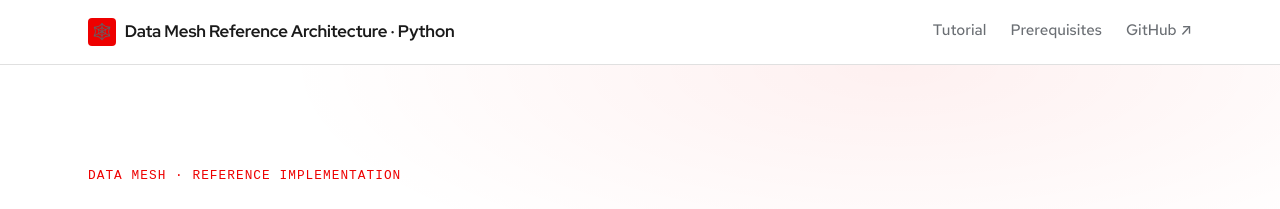
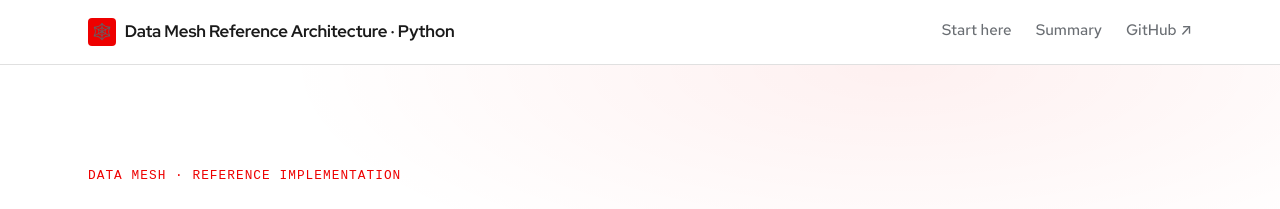
Before and after one commit to patterncatalyst/datamesh-reference-arch-python, a Jekyll site: the page built from index.html, in a window 1280 px wide. Shown: the top 209 px of the page. Built offline with Jekyll 4.4.1, drawn with Linux system fonts in a browser that asks for light colours; some web fonts are replaced.

Commit message:
r0.2: fix broken nav links in site header
The header was copied verbatim from minikube-on-fedora's parent repo,
where the nav points at /docs/00-outline/ and /docs/01-prerequisites/.
Neither URL exists in this repo's _docs/ collection (which holds the
data-mesh reading set 00-index through 10-summary, not a tutorial
outline plus prerequisites page).

Updated to point at this repo's actual pages:
- 'Tutorial' → 'Start here'  /docs/00-index/
- 'Prerequisites' → 'Summary'  /docs/10-summary/
- GitHub link unchanged

Labels also updated for the standalone-repo voice: this is a reference
architecture, not a tutorial.

```diff
--- a/_includes/header.html
+++ b/_includes/header.html
@@ -5,10 +5,9 @@
       <span>{{ site.title | default: "Tutorial" }}</span>
     </a>
     <nav class="site-nav" aria-label="Primary">
-      <a href="{{ '/docs/00-outline/' | relative_url }}"
-         {% if page.url contains '/docs/' %}aria-current="page"{% endif %}>Tutorial</a>
-      <a href="{{ '/docs/01-prerequisites/' | relative_url }}">Prerequisites</a>
-      <!-- Add custom nav items here -->
+      <a href="{{ '/docs/00-index/' | relative_url }}"
+         {% if page.url contains '/docs/' %}aria-current="page"{% endif %}>Start here</a>
+      <a href="{{ '/docs/10-summary/' | relative_url }}">Summary</a>
       <a href="https://github.com/{{ site.github_username }}/{{ site.github_repo }}"
          rel="noopener">GitHub ↗</a>
     </nav>
```
